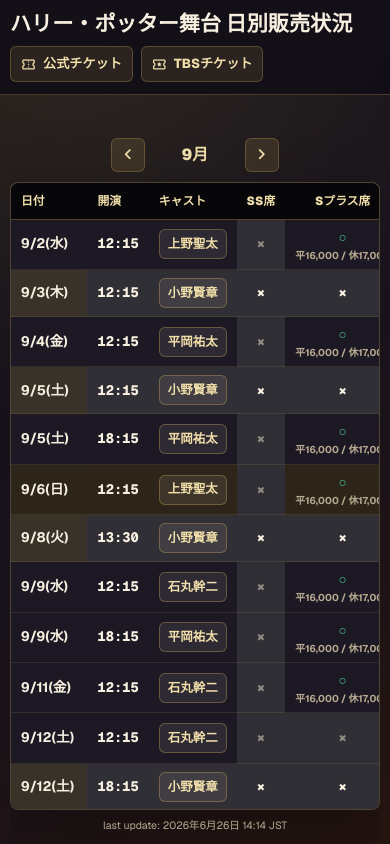
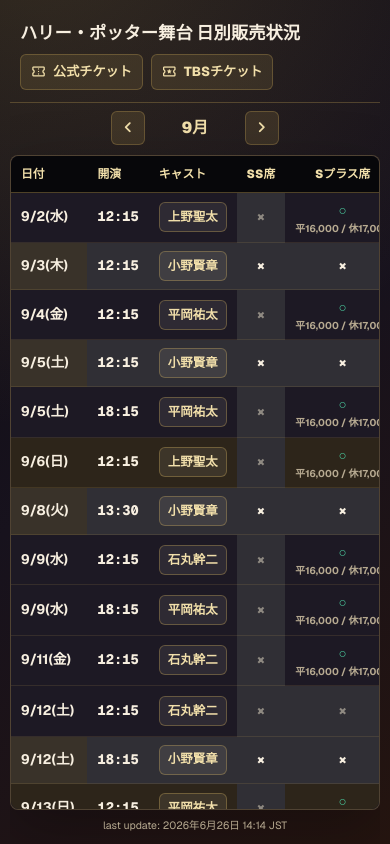
Before and after one commit to tetsuhiroyoneda/hp-stage-guide, a Next.js app: page / in a window 390 px wide. Built offline with nearby package versions, Linux system fonts and the light colour scheme.

Commit message:
ヘッダー固定を解除してタイトルを縮小

```diff
--- a/src/app/globals.css
+++ b/src/app/globals.css
@@ -78,28 +78,21 @@ summary {
 .pageShell {
   width: min(1480px, calc(100% - 32px));
   margin-inline: auto;
-  padding: 100px 0 56px;
+  padding: 28px 0 56px;
 }
 
 .simpleHeader {
-  position: fixed;
-  top: 0;
-  right: 0;
-  left: 0;
-  z-index: 20;
   display: flex;
   align-items: center;
   justify-content: space-between;
   gap: 24px;
   border-bottom: 1px solid var(--line);
-  padding: 14px max(16px, calc((100vw - 1480px) / 2 + 16px));
-  background: rgba(18, 15, 23, 0.92);
-  backdrop-filter: blur(16px);
+  padding: 0 0 16px;
 }
 
 .simpleHeader h1 {
   margin: 0;
-  font-size: clamp(1.35rem, 2.6vw, 2.4rem);
+  font-size: clamp(1.15rem, 2vw, 1.9rem);
   font-weight: 900;
   line-height: 1.15;
   letter-spacing: 0;
@@ -371,7 +364,7 @@ summary {
     flex-direction: column;
     width: min(100% - 20px, 1480px);
     overflow: hidden;
-    padding: 130px 0 10px;
+    padding: 12px 0 10px;
   }
 
   .simpleHeader {
@@ -382,7 +375,7 @@ summary {
   }
 
   .simpleHeader h1 {
-    font-size: 1.32rem;
+    font-size: 1.08rem;
   }
 
   .simpleHeader nav {
```
